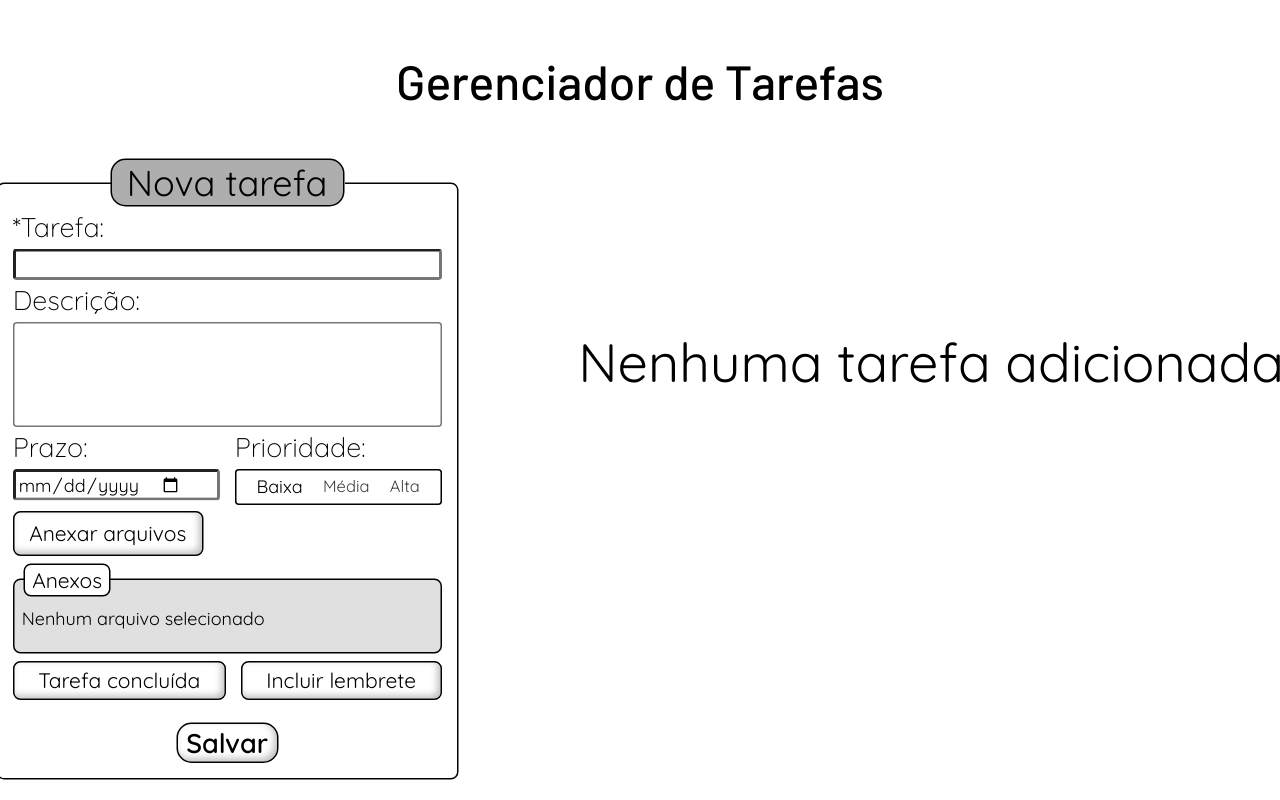
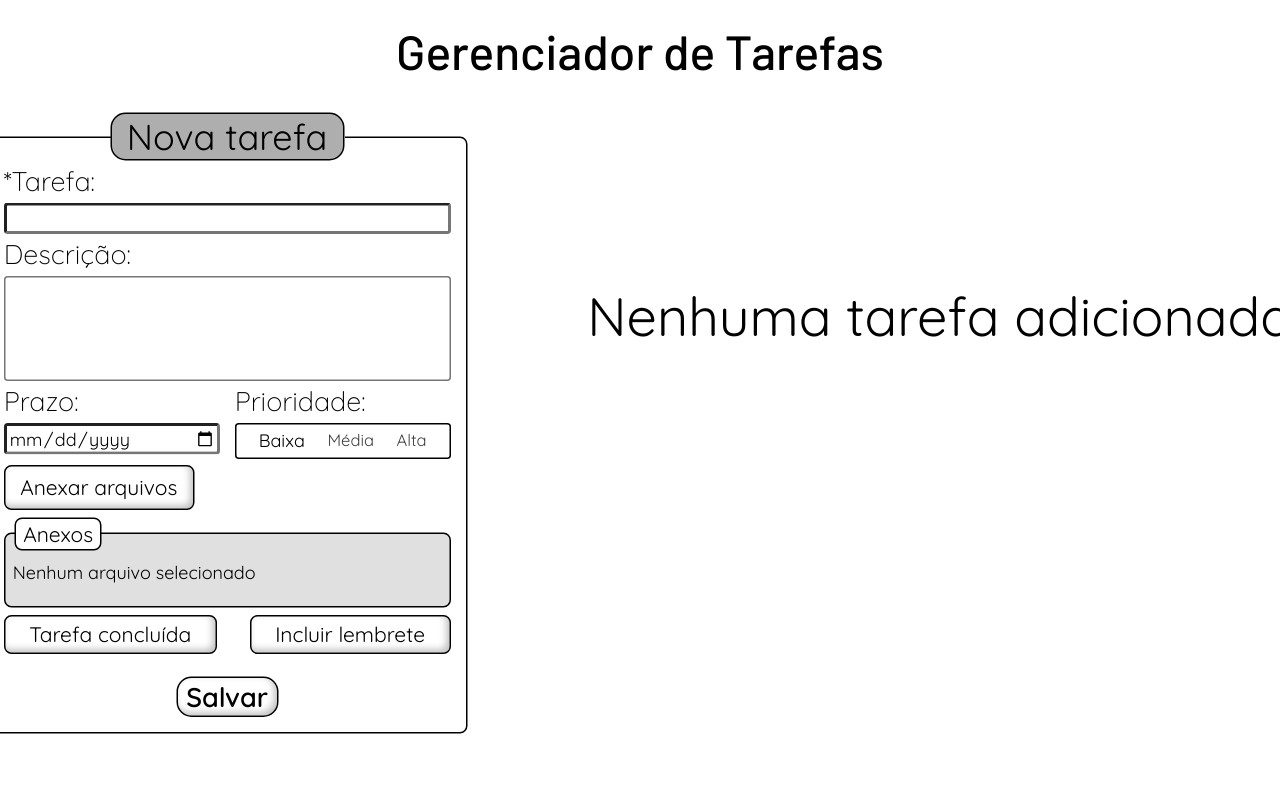
Before and after one commit to gscolombo/PHP-Task-List, a PHP site: template app/src/Views/template.php in a window 1280 px wide. Run offline with PHP 8.4, Linux system fonts and the light colour scheme; the template is opened without the code that fills it, so the values that code supplies are empty.

Commit message:
Style adjustments

```diff
--- a/app/public/sass/_form.scss
+++ b/app/public/sass/_form.scss
@@ -17,6 +17,11 @@ form {
         border: 1px solid black;
         border-radius: 5px;
         padding: 0 10px 10px 10px;
+        min-width: 0px;
+        max-width: 100vw;
+        @include mq("large") {
+            width: 320px;
+        }
         label {
             @include typo(2, 18, 300);
             @include mq("x-small") {
@@ -62,8 +67,6 @@ form {
             min-width: fit-content;
         }
         .deadline-box input {
-            display: grid;
-            grid-template-columns: fit-content(100%) fit-content(100%);
             min-width: fit-content;
             @include typo(2, 12);
             @include mq("x-small") {
@@ -128,9 +131,6 @@ form {
                 gap: 10px;
             }
         }
-        .file-list .file {
-            max-width: 260px;
-        }
         .attachment {
             @include typo(2, 14);
             padding: 5px 10px;
@@ -164,7 +164,7 @@ form {
             margin: 25% auto;
         }
         @include mq("large") {
-            transform: scale(1.5)
+            transform: scale(1.25)
         }
         &.hide {
             animation: hide .25s ease-out forwards;
--- a/app/public/sass/_geral.scss
+++ b/app/public/sass/_geral.scss
@@ -56,7 +56,7 @@ span {
     @include typo(1, 48, 500);
     text-align: center;
     line-height: 42px;
-    margin: 60px auto 0 auto;
+    margin: 30px auto 0 auto;
     max-width: 75%;
     @include mq("small") {
         @include typo(1, 36, 500);
@@ -71,10 +71,14 @@ span {
     @include mq("large") {
         display: flex;
         align-items: flex-start;
-        margin: 20vh 0;
+        margin: 18vh 0;
         justify-content: center;
         gap: 40px;
-        transform: scale(1.5)
+        transform: scale(1.5);
+        min-width: 100vw;
+    }
+    @include mq("custom", $large, "1200px") {
+        transform: scale(1.25);
     }
 }
 
@@ -211,6 +215,12 @@ input, textarea {
     padding: 20px;
     max-width: 30vw;
     backdrop-filter: blur(5px);
+    @include mq("small&medium") {
+        max-width: none;
+    }
+    @include mq("small") {
+        max-width: 80vw;
+    }
     span {
         grid-column: 1 / -1;
         margin-bottom: 10px;
--- a/app/public/sass/_varmixins.scss
+++ b/app/public/sass/_varmixins.scss
@@ -11,6 +11,7 @@ $black_dark: #000;
 $low-priority: #4F5B62;
 $medium-priority: #263238;
 $high-priority: #102027;
+
 
 @mixin setPriorityBG {
     &.lp {
@@ -44,9 +45,9 @@ $high-priority: #102027;
 $x-small: 320px;
 $small: 400px;
 $medium: 760px;
-$large: 1200px;
+$large: 1024px;
 
-@mixin  mq($device) {
+@mixin  mq($device, $min: "", $max: "") {
     @if ($device == "large") {
         @media screen and (min-width: #{$large}) {
             @content;
@@ -71,6 +72,10 @@ $large: 1200px;
         @media screen and (max-width: #{$x-small}) {
             @content;
         }
+    } @else if ($device == "custom") {
+        @media screen and (min-width: #{$min}) and (max-width: #{$max}) {
+            @content;
+        }
     }
 }
 
--- a/app/src/Views/form.php
+++ b/app/src/Views/form.php
@@ -12,7 +12,7 @@
         <div class="deadline-and-priority">
             <div class="deadline-box">
                 <label class="deadline">Prazo:</label>
-                <input id="deadline" type="date" name="deadline">
+                <input id="deadline" type="date" name="deadline" placeholder="dd/mm/aaaa">
             </div>
             <div class="priority-box">
             <label class="priority">Prioridade:</label>
```
Also changed, not shown: app/public/css/style.css.
